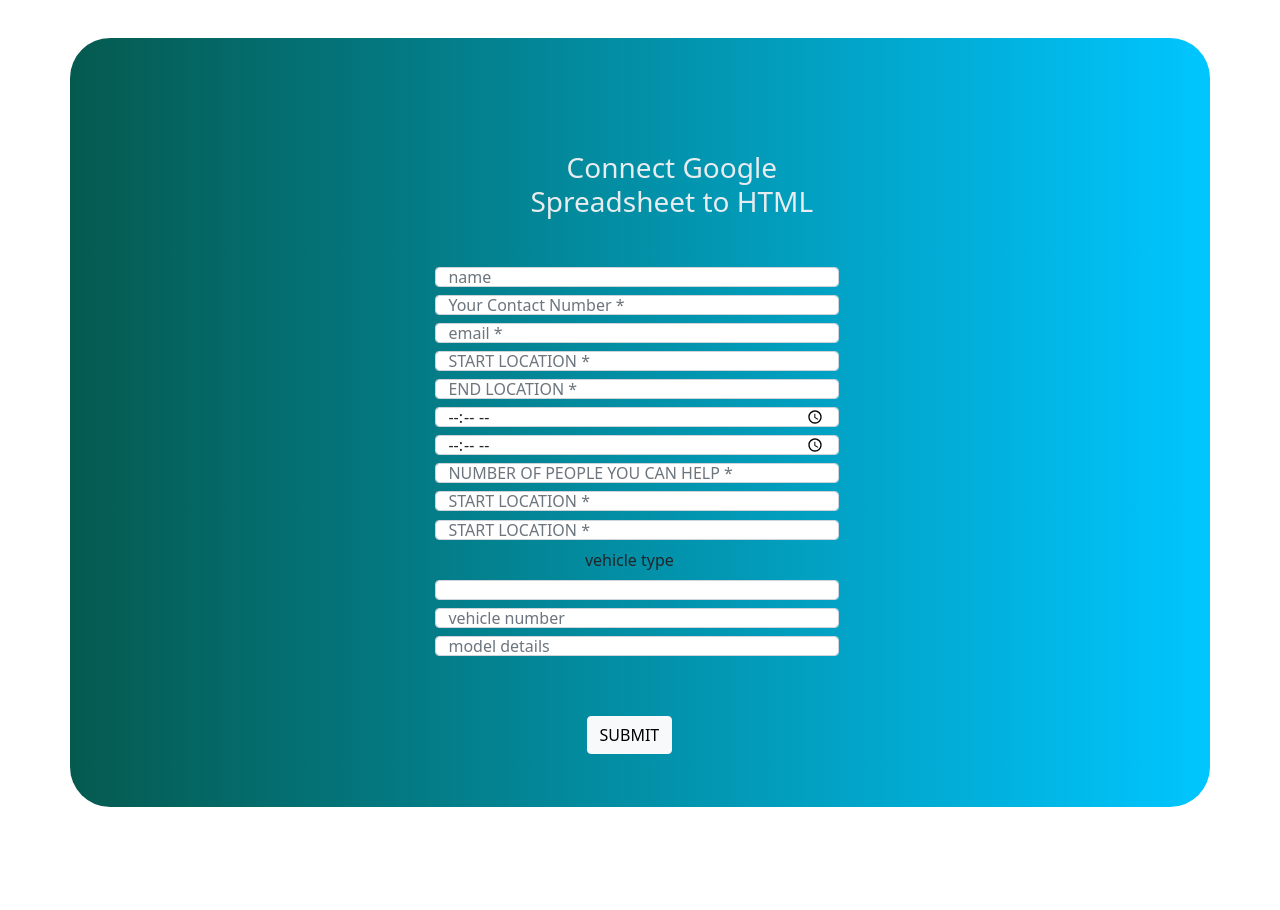
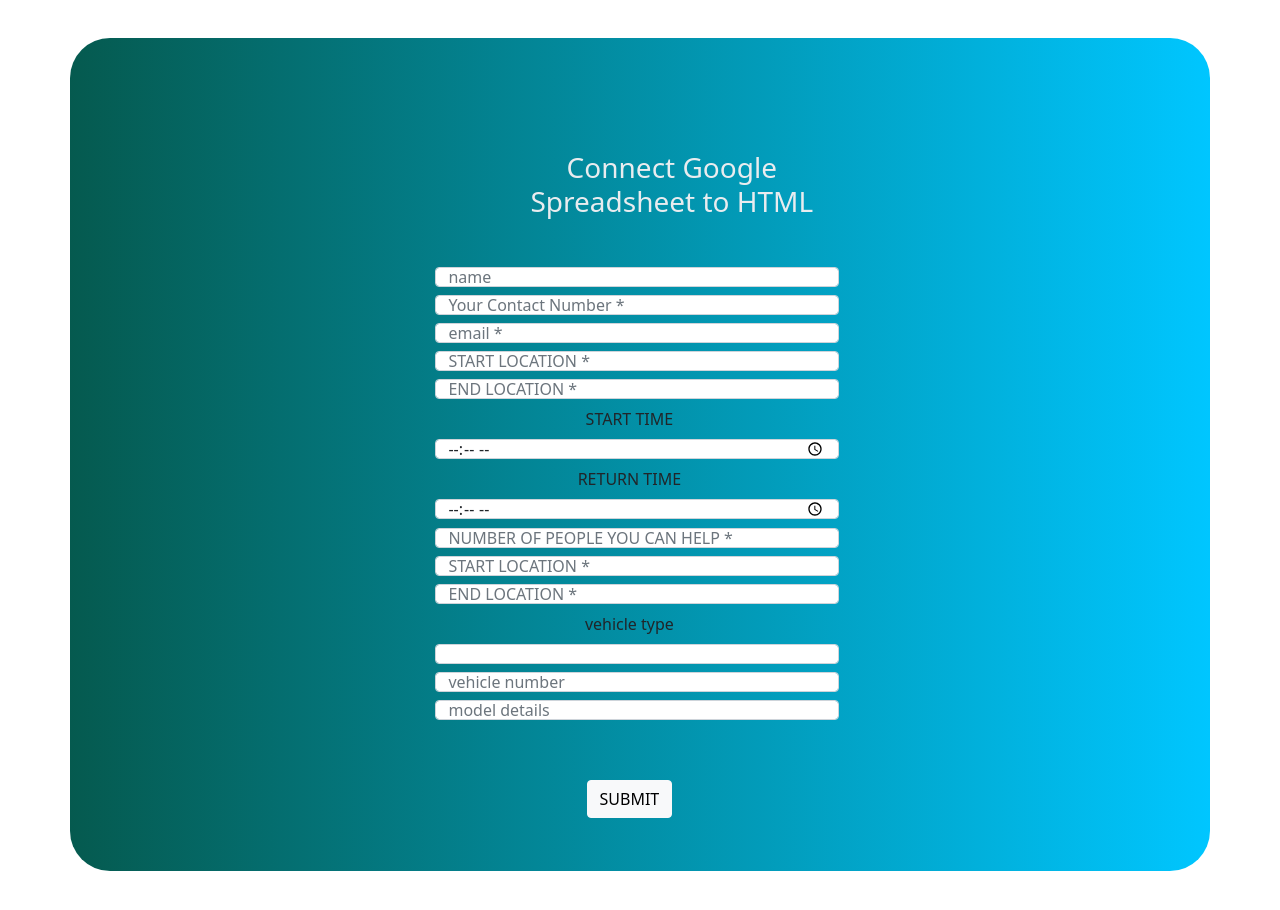
Before and after one commit to nirmit15/carpoolTry, a plain HTML site: page form/form.html in a window 1280 px wide. Before the commit the page ends 864 px from the top, so only its background shows below. Drawn offline with nearby package versions, Linux system fonts and the light colour scheme.

Commit message:
Update form.html

```diff
--- a/form/form.html
+++ b/form/form.html
@@ -107,12 +107,12 @@
                                             placeholder="END LOCATION *" value="" required="" />
                                     </div>
 
-
+                                    <label>START TIME</label>
 
                                     <div class="form-group"> <input type="time" name="START TIME" class="form-control"
                                             placeholder="USAUL START TIME" value="" required="" /></div>
 
-
+<label>RETURN TIME</label>
                                     <div class="form-group"> <input type="time" name="USAUAL RETURN time"
                                             class="form-control" placeholder="USAUAL RETURN TIME *" value=""
                                             required="" />
@@ -125,8 +125,8 @@
                                             class="form-control" placeholder="START LOCATION *" value="" required="" />
                                     </div>
 
-                                    <div class="form-group"> <input type="text" name="START LOCATION"
-                                            class="form-control" placeholder="START LOCATION *" value="" required="" />
+                                    <div class="form-group"> <input type="text" name="end LOCATION"
+                                            class="form-control" placeholder="END LOCATION *" value="" required="" />
                                     </div>
 
                                     <label for="vehicle">vehicle type</label>
```
